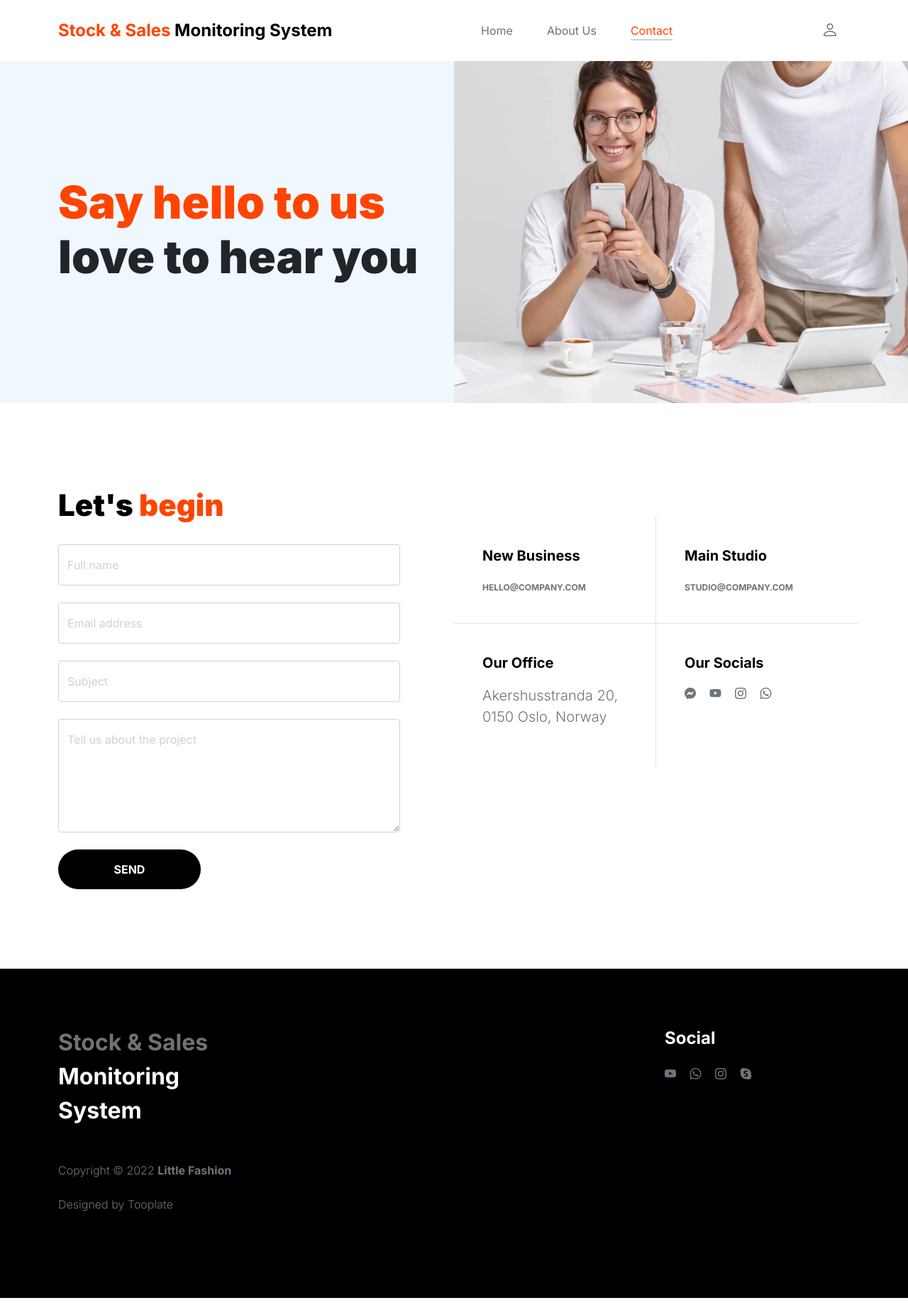
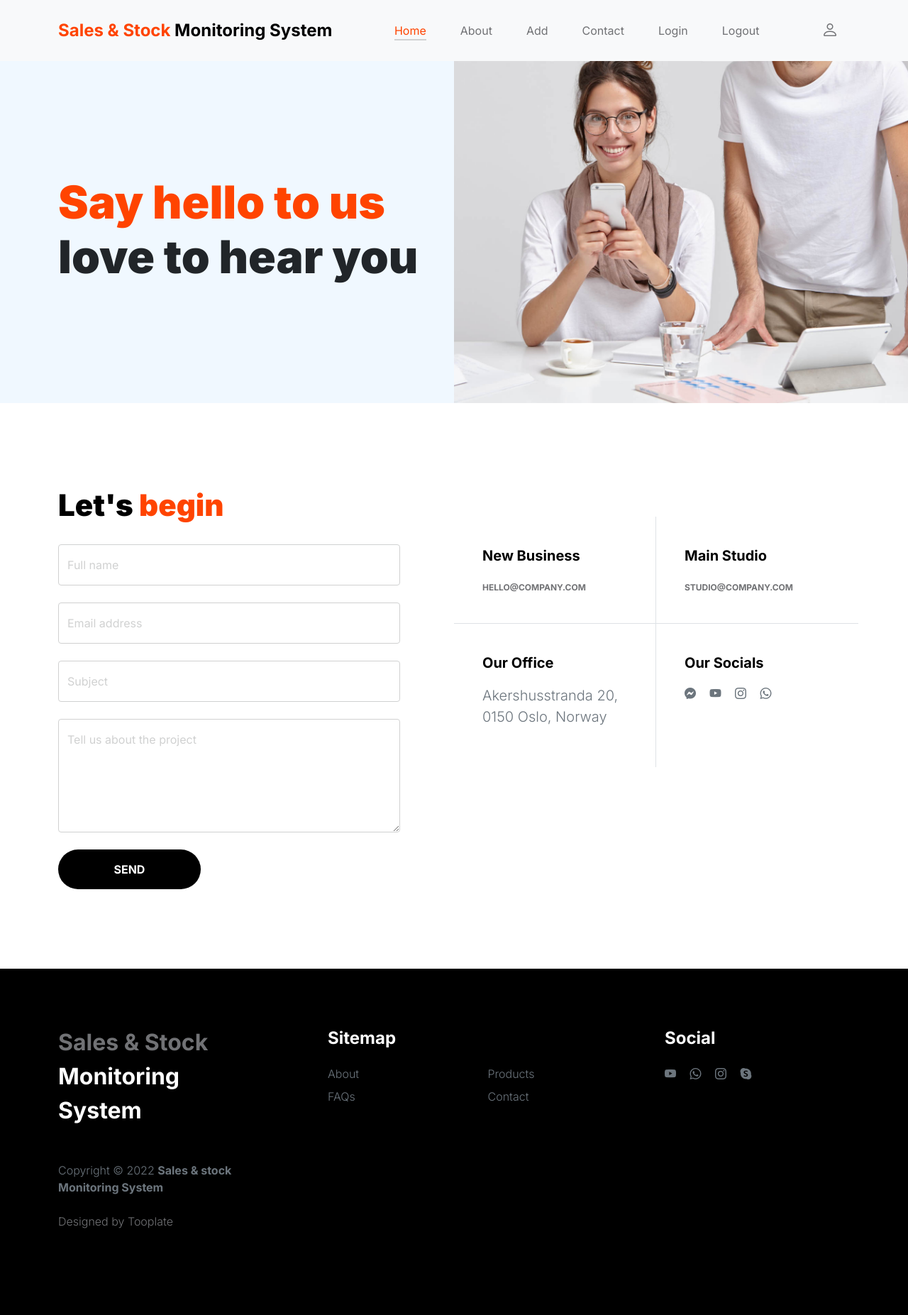
Before and after one commit to ankitpakhale/Priority, a Django app: page /contact/ in a window 1280 px wide. Shown: the whole page at 71% size. Before the commit the page ends 1829 px from the top, so only its background shows below. Run offline with Django 4.2, Linux system fonts and the light colour scheme; some libraries are stand-ins or nearby versions.

Commit message:
template properly working

```diff
--- a/app1/templates/contact.html
+++ b/app1/templates/contact.html
@@ -43,47 +43,68 @@ https://www.tooplate.com/view/2127-little-fashion
 
         <main>
 
-            <nav class="navbar navbar-expand-lg">
+            <nav class="navbar navbar-expand-lg bg-light">
                 <div class="container">
                     <button class="navbar-toggler" type="button" data-bs-toggle="collapse" data-bs-target="#navbarNav" aria-controls="navbarNav" aria-expanded="false" aria-label="Toggle navigation">
                         <span class="navbar-toggler-icon"></span>
                     </button>
 
-                    <a class="navbar-brand" href=" {% static 'index.html' %} ">
-                        <strong><span>Stock & Sales </span>Monitoring System</strong>
+                    <a class="navbar-brand" href=" {% url 'INDEX' %} ">
+                         <strong><span>Sales & Stock </span> Monitoring System</strong>
                     </a>
 
                     <div class="d-lg-none">
-                        <a href=" {% static 'sign-in.html' %} " class="bi-person custom-icon me-3"></a>
+                        <a href=" {% url 'LOGIN1' %} " class="bi-person custom-icon me-3"></a>
 
-                        <a href=" {% static 'product-detail.html' %} " class="bi-bag custom-icon"></a>
+                        <a href=" {% url 'PRODUCTDETAILS' %} " class="bi-bag custom-icon"></a>
                     </div>
 
                     <div class="collapse navbar-collapse" id="navbarNav">
                         <ul class="navbar-nav mx-auto">
                             <li class="nav-item">
-                                <a class="nav-link" href=" {% static 'index.html' %} ">Home</a>
+                                <a class="nav-link active" href=" {% url 'INDEX' %} ">Home</a>
                             </li>
 
                             <li class="nav-item">
-                                <a class="nav-link" href=" {% static 'about.html' %} ">About Us</a>
+                                <a class="nav-link" href=" {% url 'ABOUT' %} ">About</a>
                             </li>
 
                             <!-- <li class="nav-item">
-                                <a class="nav-link" href=" {% static 'products.html' %} ">Products</a>
+                                <a class="nav-link" href="#">Confirm Order</a>
+                            </li>
+
+                            <li class="nav-item">
+                                <a class="nav-link" href="#">Order Bills</a>
                             </li> -->
 
-                            <!-- <li class="nav-item">
-                                <a class="nav-link" href=" {% static 'faq.html' %} ">FAQs</a>
-                            </li> -->
+                            <li class="nav-item dropdown">
+                                <a class="nav-link dropdown-toggle" href="#" id="navbarDropdown" role="button" data-bs-toggle="dropdown"
+                                  aria-expanded="false">
+                                  Add
+                                </a>
+                                <ul class="dropdown-menu" aria-labelledby="navbarDropdown">
+                                    <li><a class="dropdown-item" href="#">Add Store</a></li>
+                                    <li><a class="dropdown-item" href="#">Add Stock</a></li>
+                                  <li><a class="dropdown-item" href="#">View Stock</a></li>
+                                  <li>
+                                </ul>
+                              </li>
 
                             <li class="nav-item">
-                                <a class="nav-link active" href=" {% static 'contact.html' %} ">Contact</a>
+                                <a class="nav-link" href=" {% url 'CONTACT' %} ">Contact</a>
+                            </li>
+
+                            <li class="nav-item">
+                                <a class="nav-link" href=" {% url 'LOGIN' %} ">Login</a>
+                            </li>
+
+                            <li class="nav-item">
+                                <a class="nav-link" href=" {% url 'LOGOUT' %} ">Logout</a>
                             </li>
                         </ul>
 
                         <div class="d-none d-lg-block">
-                            <a href=" {% static 'sign-in.html' %} " class="bi-person custom-icon me-3"></a>
+                            <a href="  {% url 'LOGIN1' %}  " class="bi-person custom-icon me-3"></a>
 
                             <!-- <a href=" {% static 'product-detail.html' %} " class="bi-bag custom-icon"></a> -->
                         </div>
@@ -194,32 +215,31 @@ https://www.tooplate.com/view/2127-little-fashion
             </section>
         </main>
 
-        <footer class="site-footer">
+
+           <footer class="site-footer">
             <div class="container">
                 <div class="row">
 
                     <div class="col-lg-3 col-10 me-auto mb-4">
-                        <h4 class="text-white mb-3"><a href=" {% static 'index.html' %} ">Stock & Sales </a> Monitoring System</h4>
-                        <p class="copyright-text text-muted mt-lg-5 mb-4 mb-lg-0">Copyright © 2022 <strong>Little Fashion</strong></p>
+                        <h4 class="text-white mb-3"><a href=" {% url 'INDEX' %} ">Sales & Stock</a> Monitoring System</h4>
+                        <p class="copyright-text text-muted mt-lg-5 mb-4 mb-lg-0">Copyright © 2022 <strong>Sales & stock Monitoring System </strong></p>
                         <br>
                         <p class="copyright-text">Designed by <a href="https://www.tooplate.com/" target="_blank">Tooplate</a></p>
                     </div>
 
-                    <!-- <div class="col-lg-5 col-8">
+                    <div class="col-lg-5 col-8">
                         <h5 class="text-white mb-3">Sitemap</h5>
 
                         <ul class="footer-menu d-flex flex-wrap">
-                            <li class="footer-menu-item"><a href=" {% static 'about.html' %} " class="footer-menu-link">Story</a></li>
+                            <li class="footer-menu-item"><a href=" {% url 'ABOUT' %} " class="footer-menu-link">About</a></li>
 
-                            <li class="footer-menu-item"><a href="#" class="footer-menu-link">Products</a></li>
+                            <li class="footer-menu-item"><a href=" {% url 'PRODUCT' %} " class="footer-menu-link">Products</a></li>
 
-                            <li class="footer-menu-item"><a href="#" class="footer-menu-link">Privacy policy</a></li>
+                            <li class="footer-menu-item"><a href=" {% url 'FAQS' %} " class="footer-menu-link">FAQs</a></li>
 
-                            <li class="footer-menu-item"><a href="#" class="footer-menu-link">FAQs</a></li>
-
-                            <li class="footer-menu-item"><a href="#" class="footer-menu-link">Contact</a></li>
+                            <li class="footer-menu-item"><a href=" {% url 'CONTACT' %} " class="footer-menu-link">Contact</a></li>
                         </ul>
-                    </div> -->
+                    </div>
 
                     <div class="col-lg-3 col-4">
                         <h5 class="text-white mb-3">Social</h5>
@@ -240,6 +260,7 @@ https://www.tooplate.com/view/2127-little-fashion
             </div>
         </footer>
 
+
         <!-- JAVASCRIPT FILES -->
         <script src=" {% static 'js/jquery.min.js' %} "></script>
         <script src=" {% static 'js/bootstrap.bundle.min.js' %} "></script>
```
Also changed, not shown: app1/templates/about.html (+42 -28 lines), app1/templates/index.html (+35 -25 lines).
